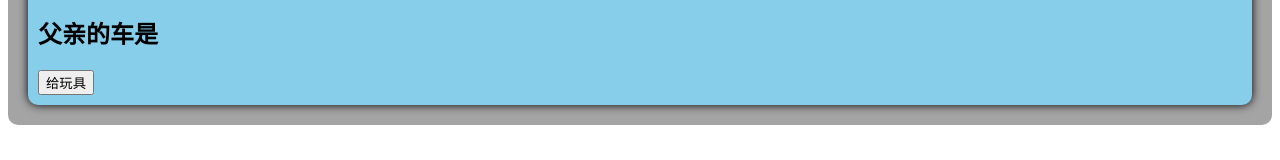
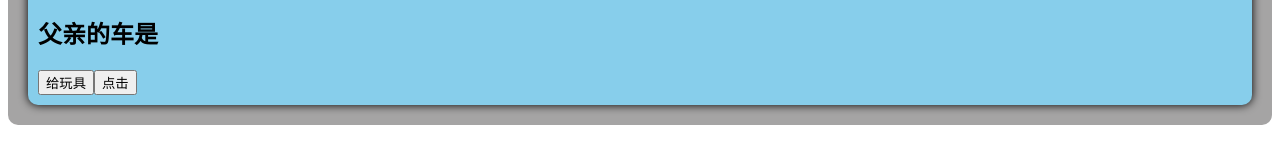
Before and after one commit to BAOfanTing/vue-learning, a Vue app: page /event in a window 1280 px wide. Shown: the part 474-634 px from the top of the page. Built offline with nearby package versions, Linux system fonts and the light colour scheme.

Commit message:
组件通信_自定义事件

```diff
--- a/src/pages/02_custom-event/Child.vue
+++ b/src/pages/02_custom-event/Child.vue
@@ -4,19 +4,24 @@
 	<h2>儿子的玩具是{{toy}}</h2>
 	<h2>父亲的车是{{car}}</h2>
 	<button @click="send">给玩具</button>
+	<button @click="handleClick($event)">点击</button>
   </div>
 </template>
 
 <script setup lang="ts" name="Child">
-import {ref,defineEmits} from 'vue';
+import {ref} from 'vue';
 
 let toy = ref('巴斯光年');
-
+//要定义在函数外，否则在函数中会报错，因为函数中没有this指向
+const emit = defineEmits(['send-toy']);
+function handleClick(event:any) {
+  console.log(event) // MouseEvent 对象
+  console.log(event.target) // 触发事件的元素
+}
 function send(){
-	const emit = defineEmits(['send-toy']);
+	//发送事件,同时发送需要传递的参数
 	emit('send-toy',toy);
 }
-
 //接受父组件的props
 defineProps(['car']);
 </script>
--- a/src/pages/02_custom-event/Father.vue
+++ b/src/pages/02_custom-event/Father.vue
@@ -3,6 +3,7 @@
     <h3>父组件</h3>
 	<h2>父亲的车是{{ car }}</h2>
 	<h2>儿子给父亲的玩具{{toy}}</h2>
+	<!--当子组件的发送send-toy信号时，会触发getToy函数-->
 	<Child @send-toy="getToy"></Child>
   </div>
 </template>
```
